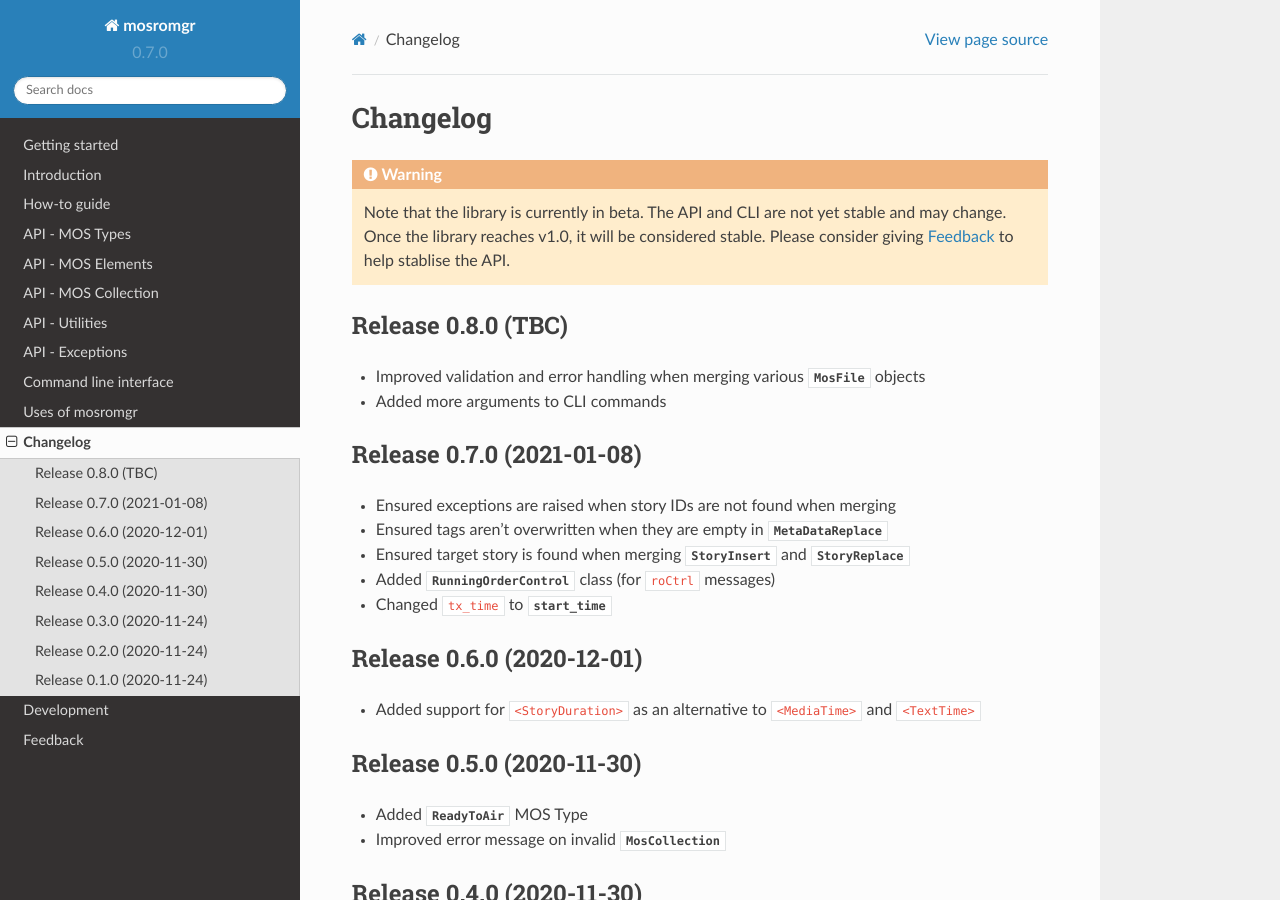
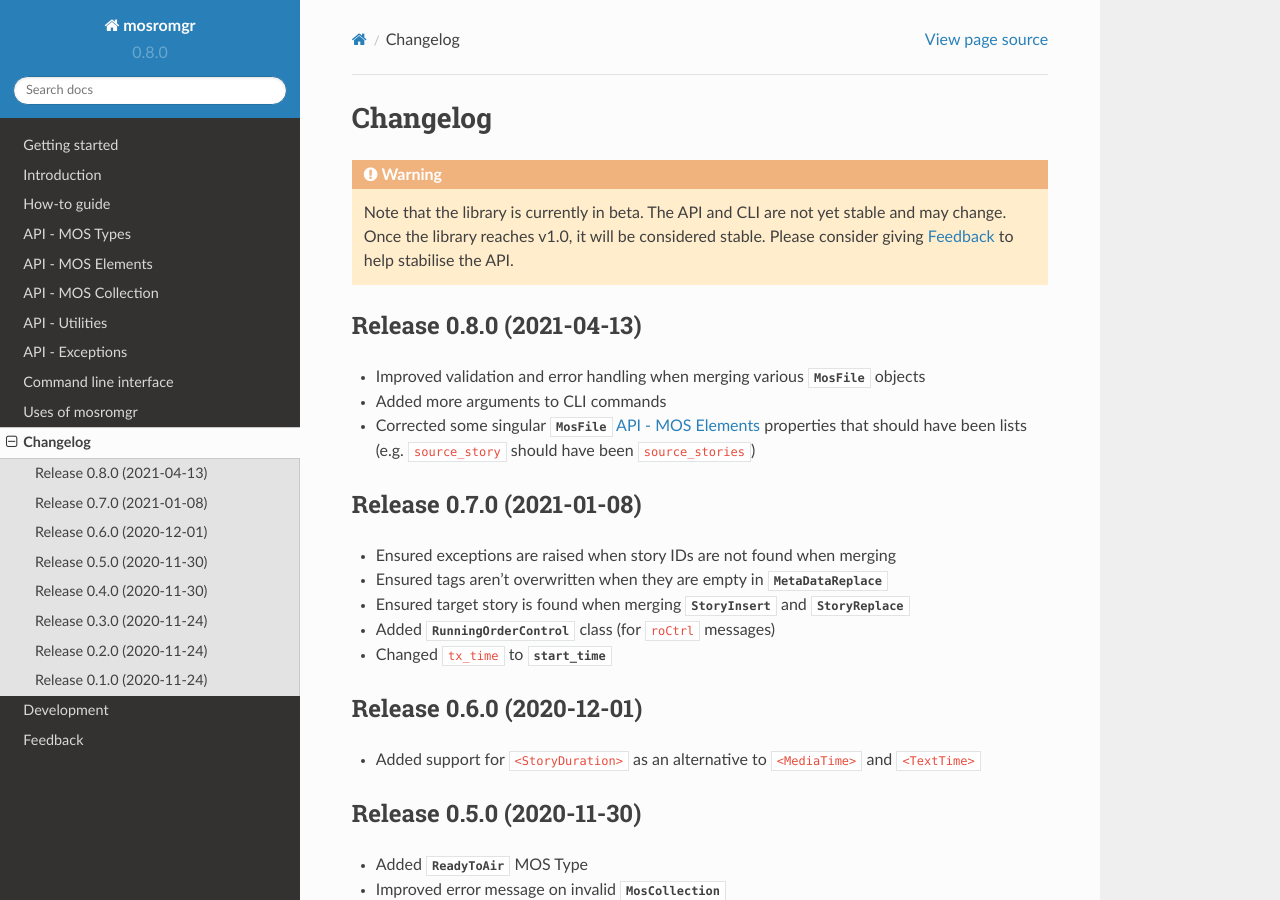
Before and after one commit to bbc/mosromgr, a Sphinx documentation site: the page built from docs/changelog.rst, in a window 1280 px wide and 900 px high. Built offline with Sphinx 7.4.7 and the Read the Docs theme 2.0.0, drawn with Linux system fonts in a browser that asks for light colours.

Commit message:
Release v0.8.0

```diff
--- a/README.rst
+++ b/README.rst
@@ -103,7 +103,7 @@ partially complete programme::
 Documentation
 =============
 
-Comprehensive documentation is provided at https://apps.test.newslabs.co/docs/mosromgr/
+Comprehensive documentation is provided at https://mosromgr.readthedocs.io/
 
 The documentation follows the `Diátaxis`_ system, so is split between four modes
 of documentation: tutorials, how-to guides, technical reference and explanation.
--- a/docs/changelog.rst
+++ b/docs/changelog.rst
@@ -9,14 +9,17 @@ Changelog
 .. warning::
     Note that the library is currently in beta. The API and CLI are not yet
     stable and may change. Once the library reaches v1.0, it will be considered
-    stable. Please consider giving :doc:`feedback` to help stablise the API.
+    stable. Please consider giving :doc:`feedback` to help stabilise the API.
 
-Release 0.8.0 (TBC)
-===================
+Release 0.8.0 (2021-04-13)
+==========================
 
 - Improved validation and error handling when merging various
   :class:`~mosromgr.mostypes.MosFile` objects
 - Added more arguments to CLI commands
+- Corrected some singular :class:`~mosromgr.mostypes.MosFile`
+  :doc:`api_moselements` properties that should have been lists (e.g.
+  ``source_story`` should have been ``source_stories``)
 
 Release 0.7.0 (2021-01-08)
 ==========================
--- a/docs/index.rst
+++ b/docs/index.rst
@@ -30,7 +30,7 @@ This library was developed by the `BBC News Labs`_ team.
 .. warning::
     Note that the library is currently in beta. The API and CLI are not yet
     stable and may change. Once the library reaches v1.0, it will be considered
-    stable. Please consider giving :doc:`feedback` to help stablise the API.
+    stable. Please consider giving :doc:`feedback` to help stabilise the API.
 
 Example Usage
 =============
--- a/mosromgr/__init__.py
+++ b/mosromgr/__init__.py
@@ -2,4 +2,4 @@
 # Copyright 2021 BBC
 # SPDX-License-Identifier: Apache-2.0
 
-__version__ = '0.7.0'
+__version__ = '0.8.0'
--- a/setup.cfg
+++ b/setup.cfg
@@ -6,9 +6,9 @@ description = Python library for managing MOS running orders
 long_description = file: README.rst
 author = BBC News Labs
 author_email = BBCNewsLabsTeam@bbc.co.uk
-url = https://apps.test.newslabs.co/docs/mosromgr/
+url = https://mosromgr.readthedocs.io/
 project_urls =
-    Documentation = https://apps.test.newslabs.co/docs/mosromgr/
+    Documentation = https://mosromgr.readthedocs.io/
     Source Code = https://github.com/bbc/mosromgr
     Issue Tracker = https://github.com/bbc/mosromgr/issues
 keywords = mos, mosprotocol, bbc, openmedia, runningorder
```
